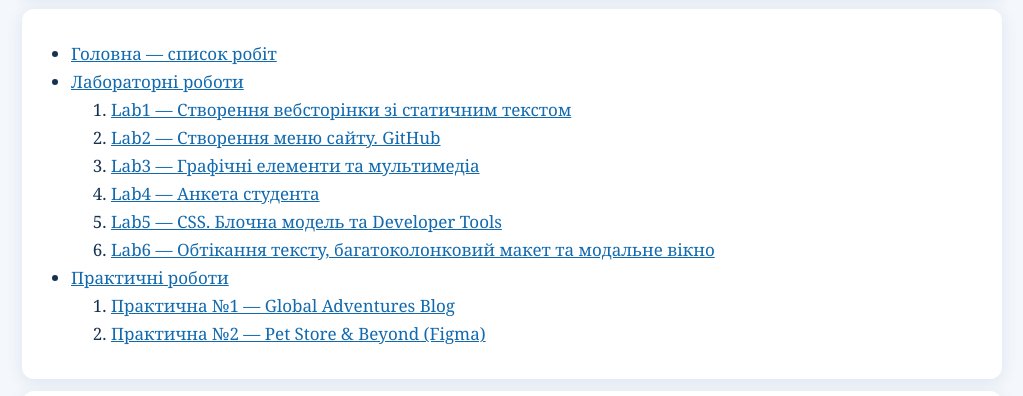
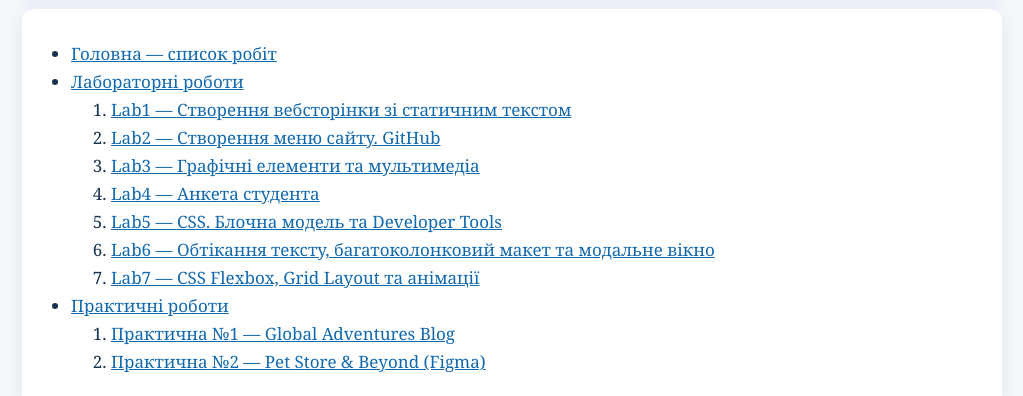
Before and after one commit to ostoliar2023-cpu/ip_labs, a plain HTML site: page index.html in a window 1280 px wide. Shown: the part 218-614 px from the top of the page, without its empty margins (128-1151 px from the left). Drawn offline with Linux system fonts and the light colour scheme.

Commit message:
Update index.html

```diff
--- a/index.html
+++ b/index.html
@@ -96,6 +96,11 @@
         Lab6 — Обтікання тексту, багатоколонковий макет та модальне вікно
     </a>
 </li>
+            <li>
+    <a href="/ip_labs/lab7/">
+        Lab7 — CSS Flexbox, Grid Layout та анімації
+    </a>
+</li>
                     </ol>
         </li>
 
```
